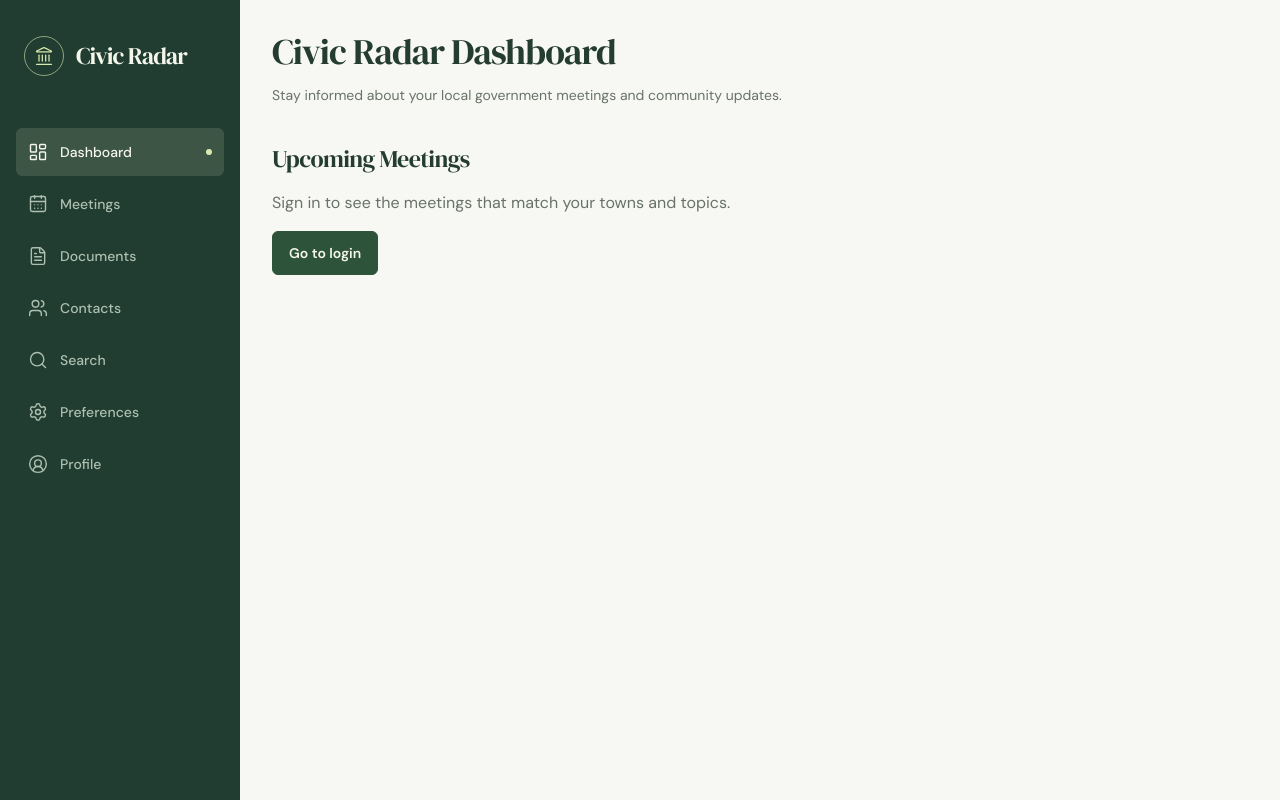
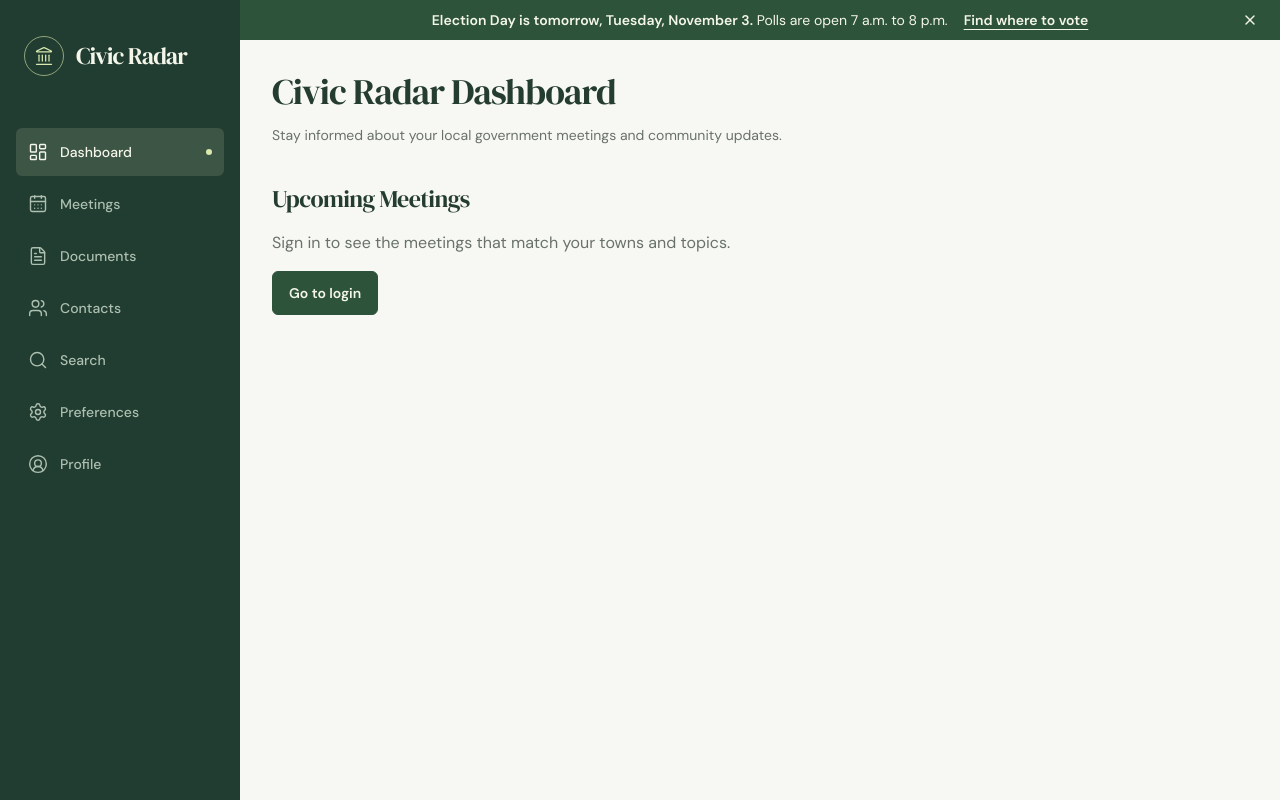
Before and after one commit to Civic-Radar/civicradar-project, a Next.js app: page /dashboard in a window 1280 px wide. Built offline with nearby package versions, Linux system fonts and the light colour scheme.

Commit message:
Show the Election Day reminder on the dashboard too

```diff
--- a/app/(app)/dashboard/page.tsx
+++ b/app/(app)/dashboard/page.tsx
@@ -1,3 +1,4 @@
+import ElectionBanner from "../../components/ElectionBanner";
 import PageShell from "../../components/ui/PageShell";
 import DashboardMeetings from "./DashboardMeetings";
 import SetupMessage from "./SetupMessage";
@@ -6,6 +7,10 @@ import SetupMessage from "./SetupMessage";
 // browser, so the list loads in DashboardMeetings (SRS-501.1).
 export default function DashboardPage() {
   return (
+    <>
+      {/* Election Day reminder across the top; shows only around Election Day. */}
+      <ElectionBanner />
+
       <PageShell title="Civic Radar Dashboard">
         <p className="mt-3 text-sm leading-relaxed text-fg-muted">
           Stay informed about your local government
@@ -22,5 +27,6 @@ export default function DashboardPage() {
           <DashboardMeetings />
         </section>
       </PageShell>
+    </>
   );
 }
--- a/app/components/ElectionBanner.tsx
+++ b/app/components/ElectionBanner.tsx
@@ -8,10 +8,10 @@ import { ELECTION, electionReminder, type ElectionReminder } from '../../lib/ele
 const DISMISS_KEY = `civic-radar:election-reminder-hidden:${ELECTION.date}`;
 
 /**
- * A slim band at the top of the landing page around Election Day: the date,
+ * A slim band at the top of the landing page and the dashboard around Election Day: the date,
  * poll hours, and a link to the state's official elections page. It works out
  * the day in the browser, so it appears and disappears on its own, and the ✕
- * hides it for that visitor.
+ * hides it for that visitor on both pages.
  */
 export default function ElectionBanner() {
   const [reminder, setReminder] = useState<ElectionReminder | null>(null);
```
Lines whose indentation alone changed are shown as unchanged.
